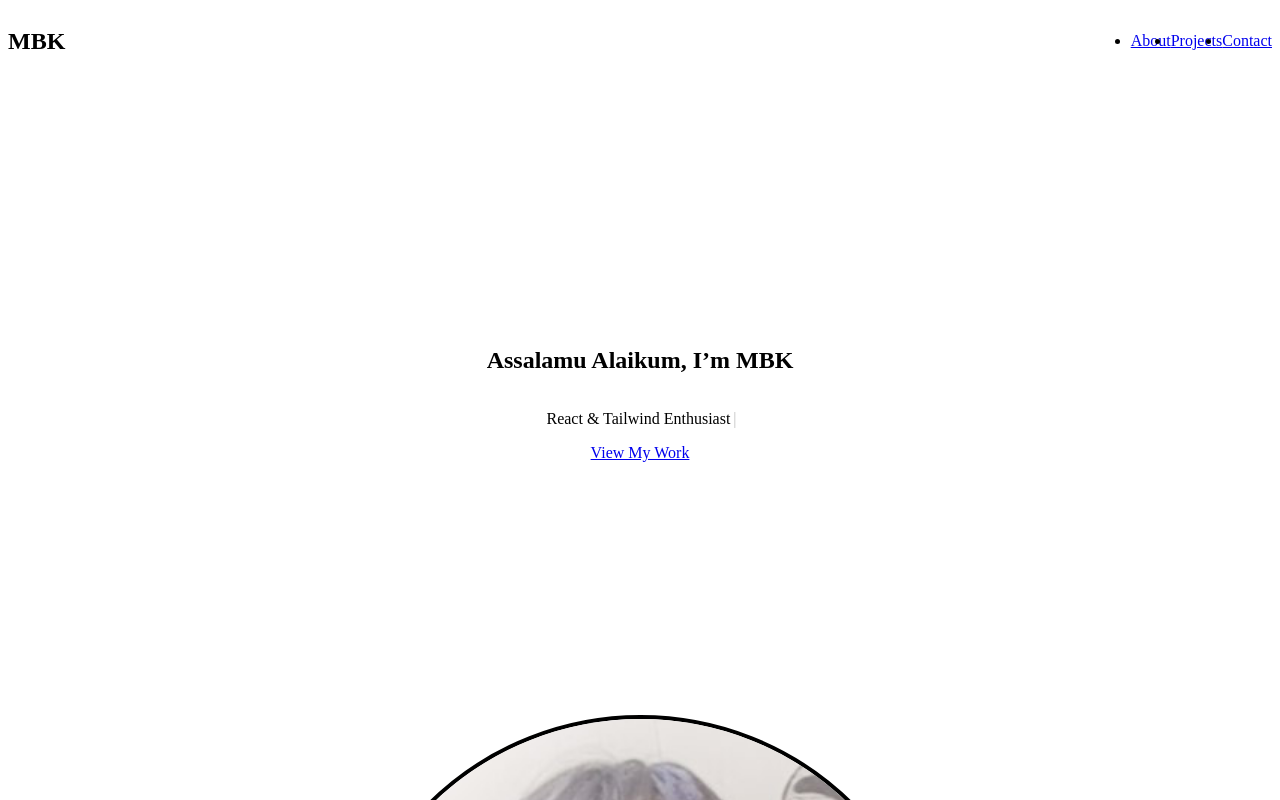
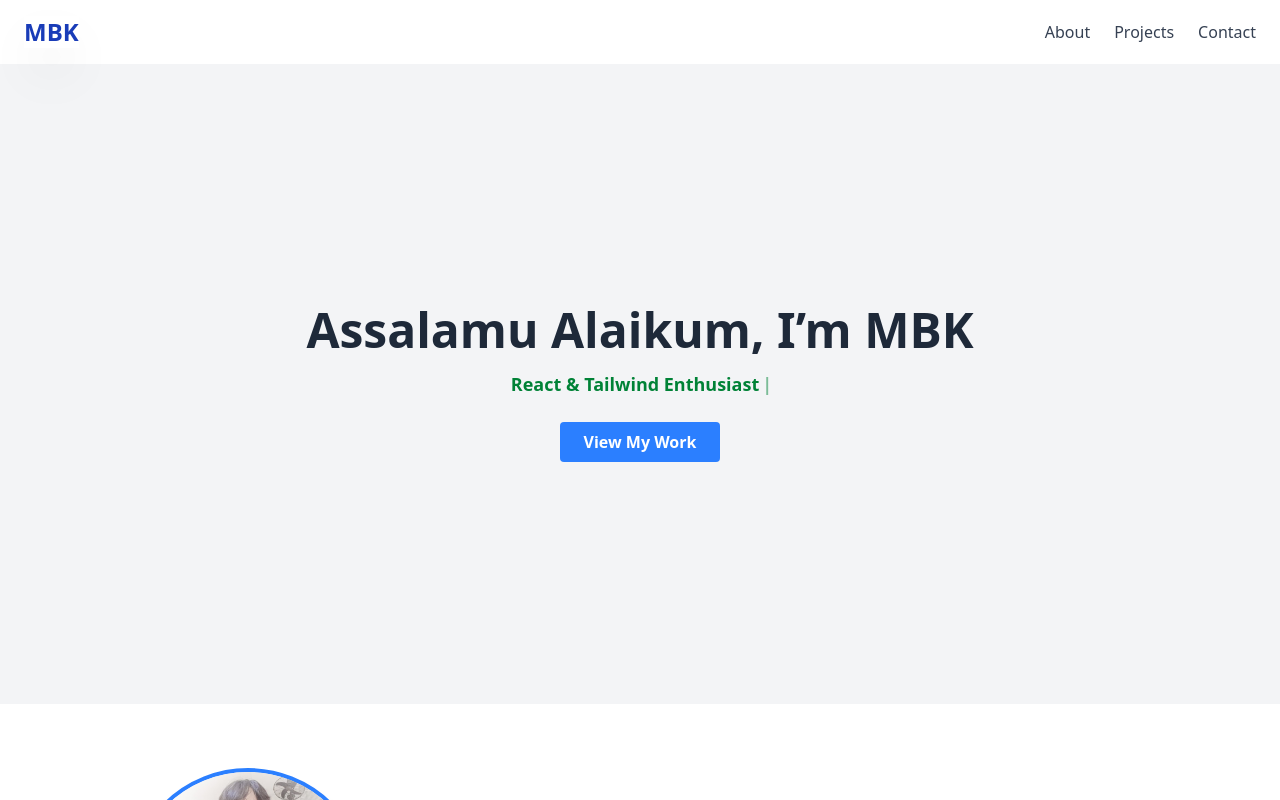
Before and after one commit to bilalkhan35/Portfolio-website, a React (Vite) app: page / in a window 1280 px wide. Shown: the top 800 px of the page. Built offline with nearby package versions, Linux system fonts and the light colour scheme.

Commit message:
fix: correct vite.config.js to use @vitejs/plugin-react for Vite + React + Tailwind

```diff
--- a/postcss.config.js
+++ /dev/null
@@ -1,7 +0,0 @@
-// postcss.config.js
-import tailwindcss from "@tailwindcss/postcss";
-import autoprefixer from "autoprefixer";
-
-export default {
-  plugins: [tailwindcss(), autoprefixer],
-};
--- /dev/null
+++ b/postcss.config.mjs
@@ -0,0 +1,5 @@
+export default {
+  plugins: {
+    "@tailwindcss/postcss": {},
+  },
+};
--- a/src/index.css
+++ b/src/index.css
@@ -1,6 +1,4 @@
-@tailwind base;
-@tailwind components;
-@tailwind utilities;
+@import "tailwindcss";
 
 html {
   scroll-behavior: smooth;
--- a/tailwind.config.js
+++ /dev/null
@@ -1,8 +0,0 @@
-/** @type {import('tailwindcss').Config} */
-export default {
-  content: ["./index.html", "./src/**/*.{js,ts,jsx,tsx}"],
-  theme: {
-    extend: {},
-  },
-  plugins: [],
-};
```
